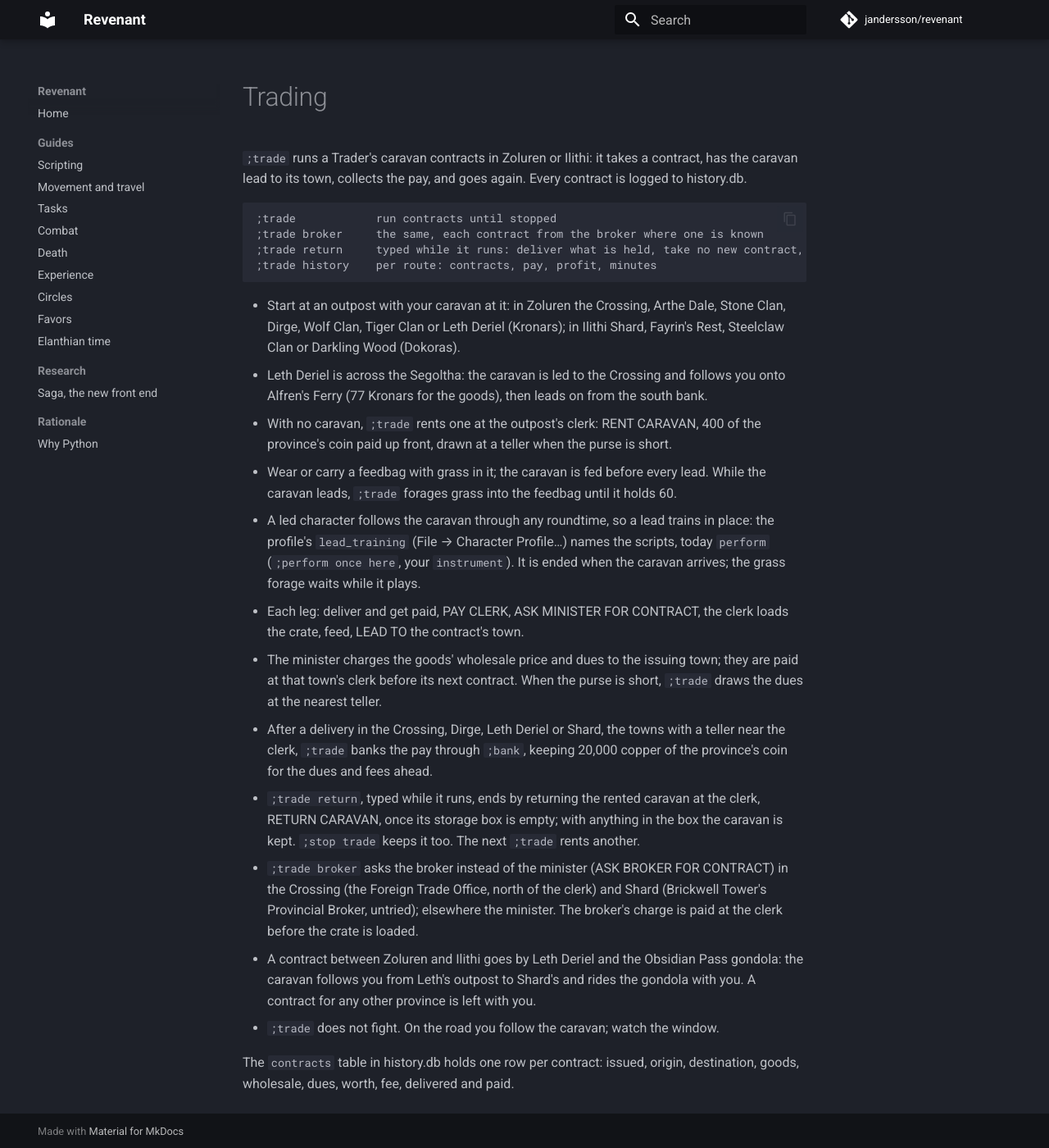
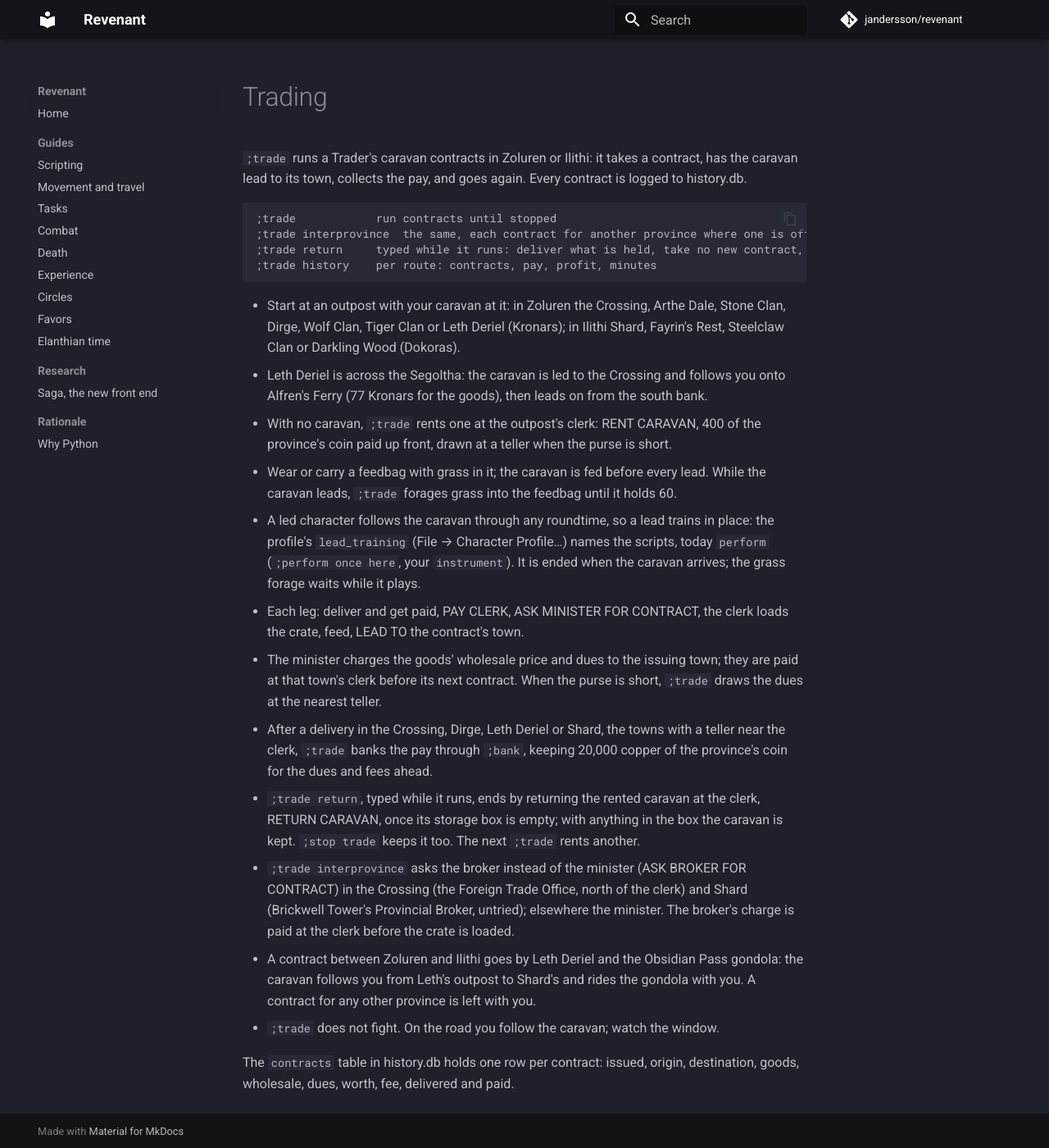
Before and after one commit to jandersson/revenant, an MkDocs documentation site: the page built from docs/trade.md, in a window 1280 px wide and 1400 px high. Shown: the whole window at 82% size. Built offline with MkDocs 1.6.1 and Material for MkDocs 9.7.7, drawn with Linux system fonts in a browser that asks for light colours; comment, search, counter and statistics services are not loaded.

Commit message:
feat(trade): the broker's contracts are `;trade interprovince` (#560)
The operator named the verb: "broker" says too little about what it
does. `;trade interprovince` replaces `;trade broker` in main(), the
manual and docs/trade.md; the game's own ASK BROKER FOR CONTRACT and
the code that means the game's broker keep the word.

Refs #560

Co-Authored-By: Claude Opus 5.5 <noreply@anthropic.com>

````diff
--- a/docs/trade.md
+++ b/docs/trade.md
@@ -4,7 +4,7 @@
 
 ```
 ;trade            run contracts until stopped
-;trade broker     the same, each contract from the broker where one is known
+;trade interprovince  the same, each contract for another province where one is offered
 ;trade return     typed while it runs: deliver what is held, take no new contract, return the caravan
 ;trade history    per route: contracts, pay, profit, minutes
 ```
@@ -18,7 +18,7 @@
 - The minister charges the goods' wholesale price and dues to the issuing town; they are paid at that town's clerk before its next contract. When the purse is short, `;trade` draws the dues at the nearest teller.
 - After a delivery in the Crossing, Dirge, Leth Deriel or Shard, the towns with a teller near the clerk, `;trade` banks the pay through `;bank`, keeping 20,000 copper of the province's coin for the dues and fees ahead.
 - `;trade return`, typed while it runs, ends by returning the rented caravan at the clerk, RETURN CARAVAN, once its storage box is empty; with anything in the box the caravan is kept. `;stop trade` keeps it too. The next `;trade` rents another.
-- `;trade broker` asks the broker instead of the minister (ASK BROKER FOR CONTRACT) in the Crossing (the Foreign Trade Office, north of the clerk) and Shard (Brickwell Tower's Provincial Broker, untried); elsewhere the minister. The broker's charge is paid at the clerk before the crate is loaded.
+- `;trade interprovince` asks the broker instead of the minister (ASK BROKER FOR CONTRACT) in the Crossing (the Foreign Trade Office, north of the clerk) and Shard (Brickwell Tower's Provincial Broker, untried); elsewhere the minister. The broker's charge is paid at the clerk before the crate is loaded.
 - A contract between Zoluren and Ilithi goes by Leth Deriel and the Obsidian Pass gondola: the caravan follows you from Leth's outpost to Shard's and rides the gondola with you. A contract for any other province is left with you.
 - `;trade` does not fight. On the road you follow the caravan; watch the window.
 
````
Also changed, not shown: 2 other files.
